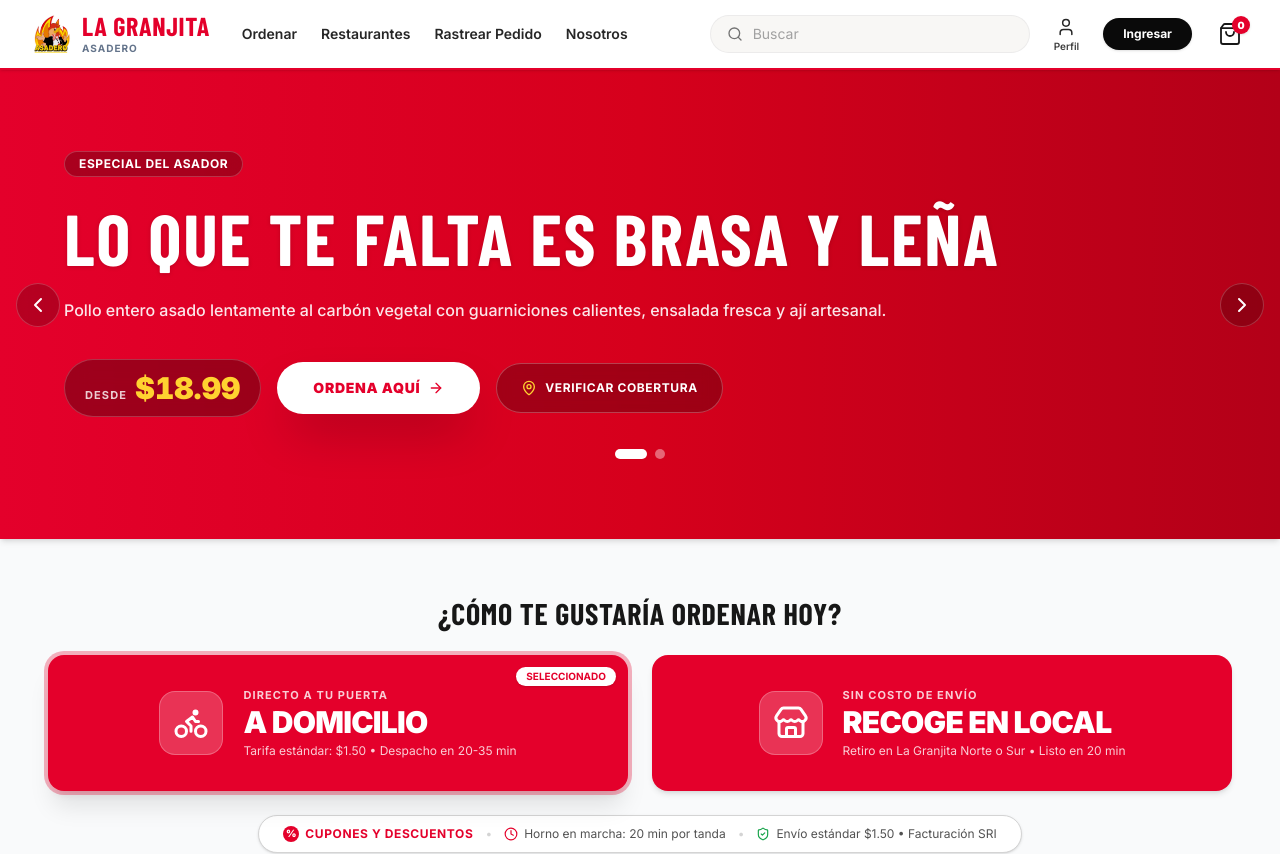
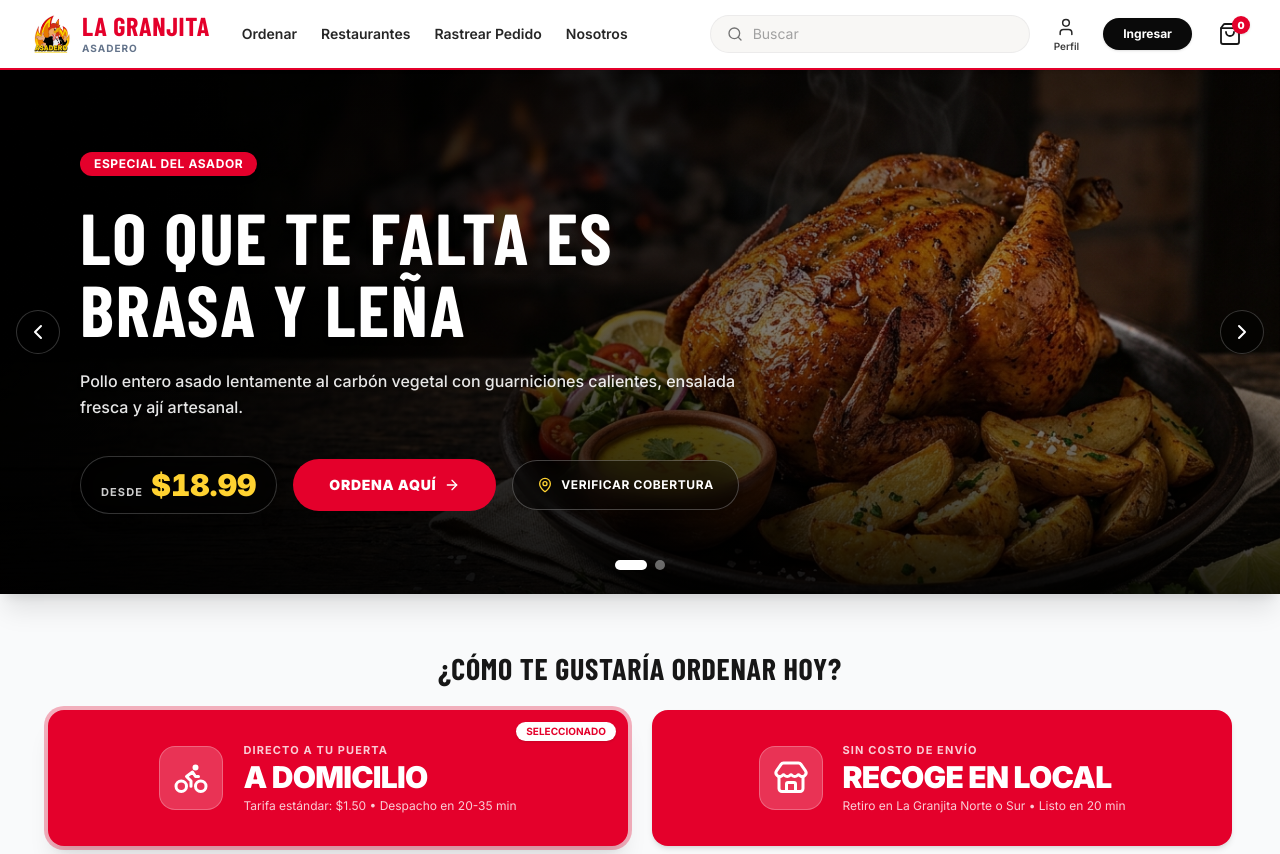
Before and after one commit to JorgeDoicela/delivery-platform, a Next.js app in the folder frontend/: page / in a window 1280 px wide. Shown: the top 854 px of the page. Built offline with nearby package versions, Linux system fonts and the light colour scheme; no server answers; a web font is replaced by a local one.

Commit message:
feat(catalog): integrar imagenes panoramicas profesionales de alta definicion en carrusel hero

```diff
--- a/frontend/src/features/catalog/components/CatalogHero.tsx
+++ b/frontend/src/features/catalog/components/CatalogHero.tsx
@@ -2,6 +2,7 @@
 
 import React, { useState } from "react";
 import Link from "next/link";
+import Image from "next/image";
 import { ArrowRight, ChevronLeft, ChevronRight, MapPin } from "lucide-react";
 
 interface HeroSlide {
@@ -11,6 +12,7 @@
   highlightPrice: string;
   ctaText: string;
   ctaHref: string;
+  imageUrl: string;
 }
 
 const HERO_SLIDES: HeroSlide[] = [
@@ -21,6 +23,7 @@
     highlightPrice: "$18.99",
     ctaText: "ORDENA AQUÍ",
     ctaHref: "/catalogo",
+    imageUrl: "/images/banners/hero-pollo-brasa.jpg",
   },
   {
     badge: "Ahorro Familiar",
@@ -29,6 +32,7 @@
     highlightPrice: "$24.99",
     ctaText: "ORDENA AQUÍ",
     ctaHref: "/catalogo",
+    imageUrl: "/images/banners/hero-combo-familiar.jpg",
   },
 ];
 
@@ -45,13 +49,35 @@
   };
 
   return (
-    <section className="relative overflow-hidden w-full bg-gradient-to-r from-[#e4002b] via-[#d6001c] to-[#b30018] text-white shadow-md py-12 sm:py-16 md:py-20 px-6 sm:px-12 md:px-16">
+    <section className="relative overflow-hidden w-full min-h-[420px] sm:min-h-[460px] md:min-h-[500px] bg-neutral-950 text-white shadow-xl flex items-center py-12 sm:py-16 md:py-20 px-6 sm:px-12 md:px-16 lg:px-20">
+      {/* Capas de Imágenes Panorámicas de Fondo con Transición Suave */}
+      {HERO_SLIDES.map((s, idx) => (
+        <div
+          key={s.imageUrl}
+          className={`absolute inset-0 transition-opacity duration-700 ease-in-out ${
+            idx === currentSlideIndex ? "opacity-100 z-0" : "opacity-0 pointer-events-none"
+          }`}
+        >
+          <Image
+            src={s.imageUrl}
+            alt={s.title}
+            fill
+            priority={idx === 0}
+            sizes="100vw"
+            className="object-cover object-center md:object-right scale-100 transition-transform duration-1000 ease-out"
+          />
+          {/* Overlay cinematográfico gastronómico: oscurecido a la izquierda para contraste tipográfico */}
+          <div className="absolute inset-0 bg-gradient-to-r from-black/95 via-black/75 to-transparent sm:from-black/90 sm:via-black/60 md:to-black/20" />
+          <div className="absolute inset-0 bg-gradient-to-t from-black/80 via-transparent to-black/30" />
+        </div>
+      ))}
+
       {/* Flechas de Navegación del Carrusel estilo KFC */}
       <button
         type="button"
         onClick={handlePrev}
         aria-label="Anterior promoción"
-        className="absolute left-4 top-1/2 -translate-y-1/2 w-11 h-11 rounded-full bg-black/20 hover:bg-black/35 text-white flex items-center justify-center transition-all backdrop-blur-sm z-20 border border-white/20"
+        className="absolute left-4 top-1/2 -translate-y-1/2 w-11 h-11 rounded-full bg-black/40 hover:bg-black/60 text-white flex items-center justify-center transition-all backdrop-blur-md z-20 border border-white/20 active:scale-95"
       >
         <ChevronLeft className="w-6 h-6" />
       </button>
@@ -60,30 +86,31 @@
         type="button"
         onClick={handleNext}
         aria-label="Siguiente promoción"
-        className="absolute right-4 top-1/2 -translate-y-1/2 w-11 h-11 rounded-full bg-black/20 hover:bg-black/35 text-white flex items-center justify-center transition-all backdrop-blur-sm z-20 border border-white/20"
+        className="absolute right-4 top-1/2 -translate-y-1/2 w-11 h-11 rounded-full bg-black/40 hover:bg-black/60 text-white flex items-center justify-center transition-all backdrop-blur-md z-20 border border-white/20 active:scale-95"
       >
         <ChevronRight className="w-6 h-6" />
       </button>
 
-      <div className="relative z-10 w-full space-y-6">
+      {/* Contenido Informativo y Tipografía Display sobre el Banner */}
+      <div className="relative z-10 w-full max-w-2xl space-y-6">
         {/* Badge Superior */}
-        <div className="inline-flex items-center gap-2 bg-black/25 text-white px-3.5 py-1 rounded-full text-xs font-bold uppercase tracking-wider backdrop-blur-md border border-white/20">
+        <div className="inline-flex items-center gap-2 bg-brand-primary text-white px-3.5 py-1 rounded-full text-xs font-bold uppercase tracking-wider shadow-md">
           <span>{slide.badge}</span>
         </div>
 
         {/* Titular Principal en Barlow Condensed */}
-        <h1 className="text-4xl sm:text-6xl md:text-7xl font-black uppercase tracking-tight leading-none text-white drop-shadow-sm">
+        <h1 className="text-4xl sm:text-6xl md:text-7xl font-black uppercase tracking-tight leading-none text-white drop-shadow-md font-display">
           {slide.title}
         </h1>
 
-        {/* Descripción */}
-        <p className="text-white/90 text-sm sm:text-base leading-relaxed font-medium">
+        {/* Descripción Gastronómica */}
+        <p className="text-white/90 text-sm sm:text-base leading-relaxed font-medium drop-shadow">
           {slide.subtitle}
         </p>
 
         {/* Precio Destacado e Interacción Primaria estilo KFC */}
         <div className="flex flex-wrap items-center gap-4 pt-3">
-          <div className="bg-black/30 backdrop-blur-md px-5 py-2.5 rounded-full border border-white/20 flex items-baseline gap-2 text-white">
+          <div className="bg-black/50 backdrop-blur-md px-5 py-2.5 rounded-full border border-white/20 flex items-baseline gap-2 text-white shadow-lg">
             <span className="text-[11px] font-bold uppercase tracking-widest text-white/80">
               Desde
             </span>
@@ -94,15 +121,15 @@
 
           <Link
             href={slide.ctaHref}
-            className="inline-flex items-center gap-2 bg-white text-brand-primary hover:bg-neutral-100 font-black text-sm uppercase tracking-wider px-9 py-4 rounded-full shadow-2xl transition-all hover:scale-105 active:scale-95"
+            className="inline-flex items-center gap-2 bg-brand-primary hover:bg-brand-primary-hover text-white font-black text-sm uppercase tracking-wider px-9 py-4 rounded-full shadow-2xl transition-all hover:scale-105 active:scale-95"
           >
             <span>{slide.ctaText}</span>
-            <ArrowRight className="w-4 h-4 text-brand-primary" />
+            <ArrowRight className="w-4 h-4 text-white" />
           </Link>
 
           <Link
             href="/finalizar-pedido"
-            className="inline-flex items-center gap-2 bg-black/25 hover:bg-black/40 text-white font-bold text-xs uppercase tracking-wider px-6 py-4 rounded-full border border-white/25 transition-all backdrop-blur-sm"
+            className="inline-flex items-center gap-2 bg-black/40 hover:bg-black/60 text-white font-bold text-xs uppercase tracking-wider px-6 py-4 rounded-full border border-white/25 transition-all backdrop-blur-md shadow-md"
           >
             <MapPin className="w-4 h-4 text-amber-300" />
             <span>Verificar Cobertura</span>
@@ -111,7 +138,7 @@
       </div>
 
       {/* Paginación por Puntos estilo KFC */}
-      <div className="flex items-center justify-center gap-2 pt-8 relative z-10">
+      <div className="absolute bottom-6 left-0 right-0 flex items-center justify-center gap-2 z-10">
         {HERO_SLIDES.map((_, idx) => (
           <button
             key={idx}
```
Also changed, not shown: frontend/public/images/banners/hero-combo-familiar.jpg (added), frontend/public/images/banners/hero-pollo-brasa.jpg (added).
